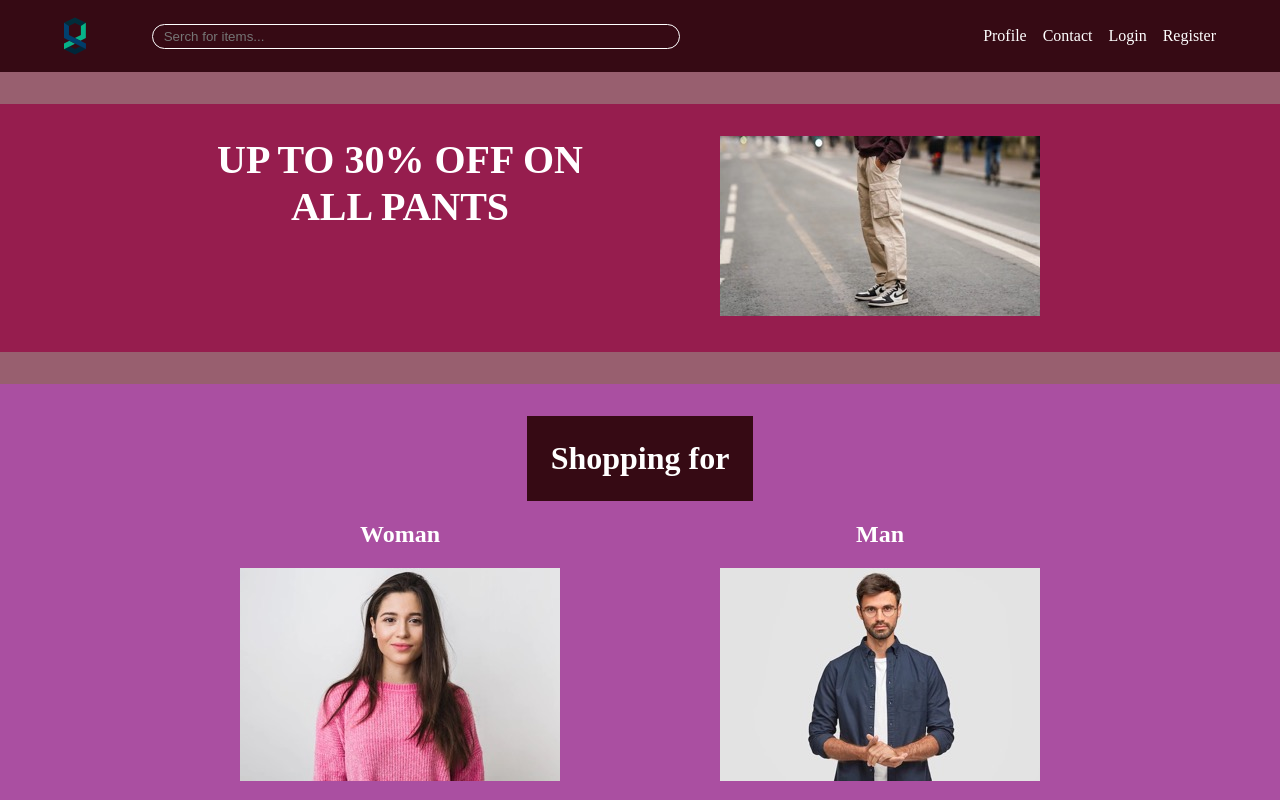
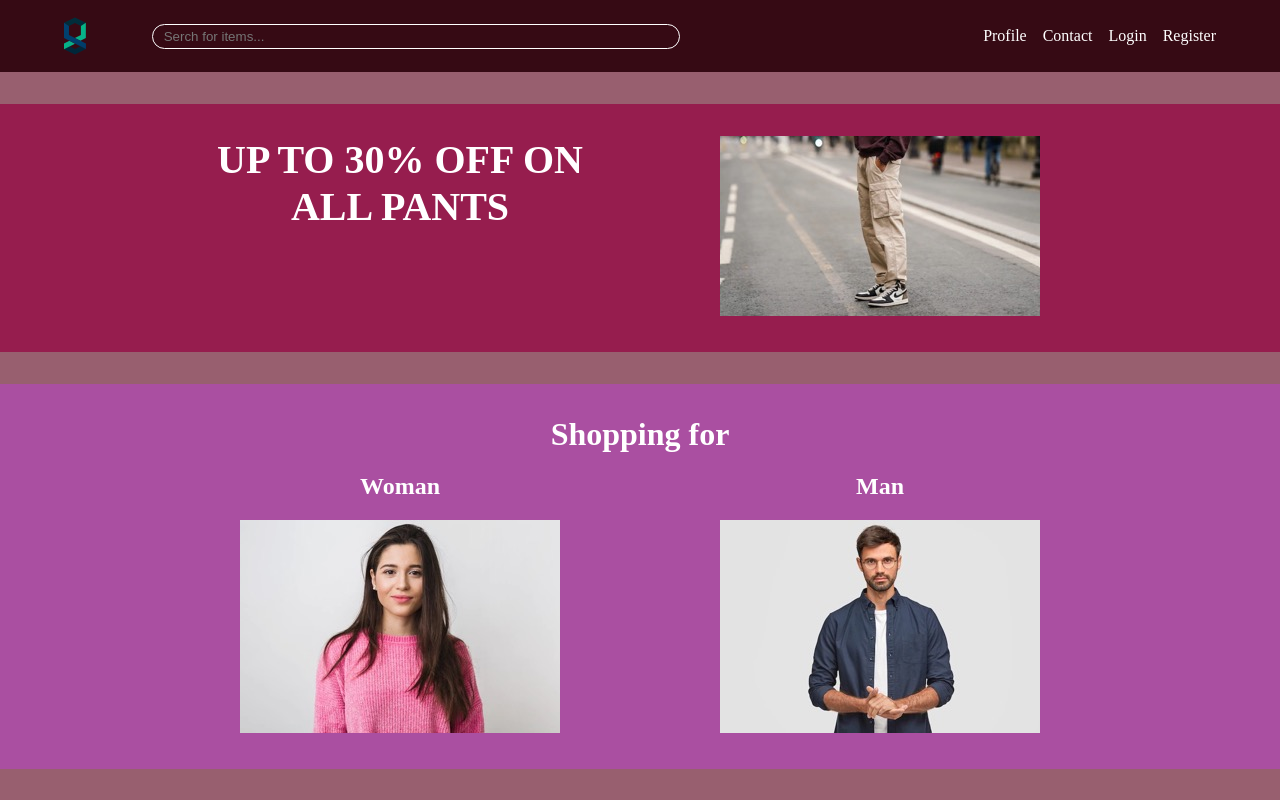
Before and after one commit to Harelk1015/Shop-app, a React (Create React App) app: page / in a window 1280 px wide. Shown: the top 800 px of the page. Built offline with nearby package versions, Linux system fonts and the light colour scheme; a web font is replaced by a local one.

Commit message:
first commit

```diff
--- a/src/components/pages/Contact/Contact.scss
+++ b/src/components/pages/Contact/Contact.scss
@@ -6,7 +6,7 @@
   font-family: 'Share';
 }
 
-.header {
+.contact__header {
   background-color: #360a14;
   color: white;
   padding: 1.5rem;
--- a/src/components/pages/Contact/ContactView.tsx
+++ b/src/components/pages/Contact/ContactView.tsx
@@ -3,7 +3,7 @@ import './Contact.scss';
 const ContactView = () => {
   return (
     <div className="contact">
-      <div className="header">
+      <div className="contact__header">
         <h1>Contact</h1>
       </div>
       <div className="main">
--- a/src/components/pages/Home/Home.scss
+++ b/src/components/pages/Home/Home.scss
@@ -47,11 +47,14 @@ dialog::backdrop {
   align-items: center;
   color: white;
   padding: 1em 0;
+  background-color: #aa4fa1;
   //   padding: 2em;
 }
 
 .header {
   margin: 0;
+  background-color: #aa4fa1;
+
 }
 
 .second__woman {
```
